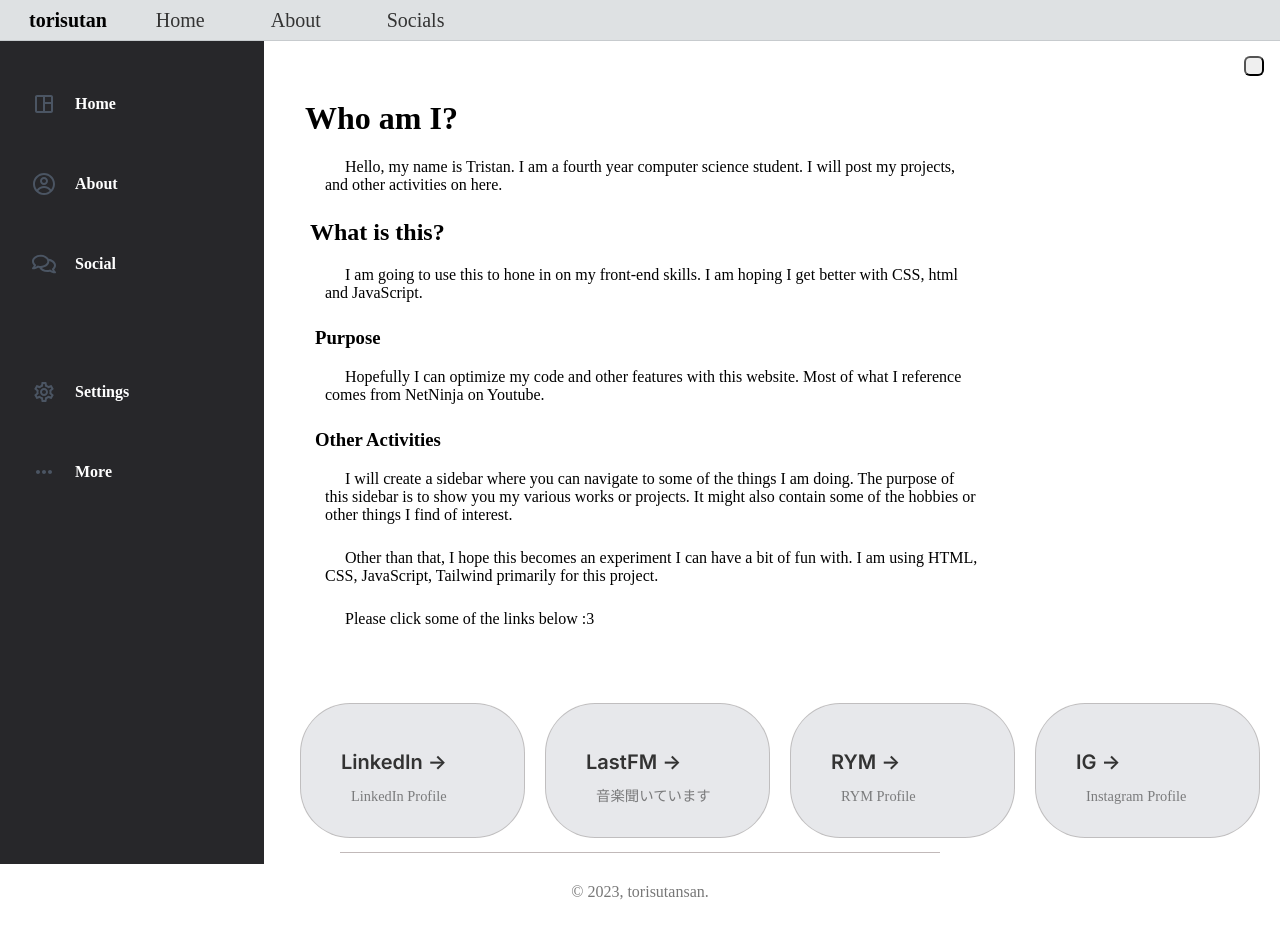
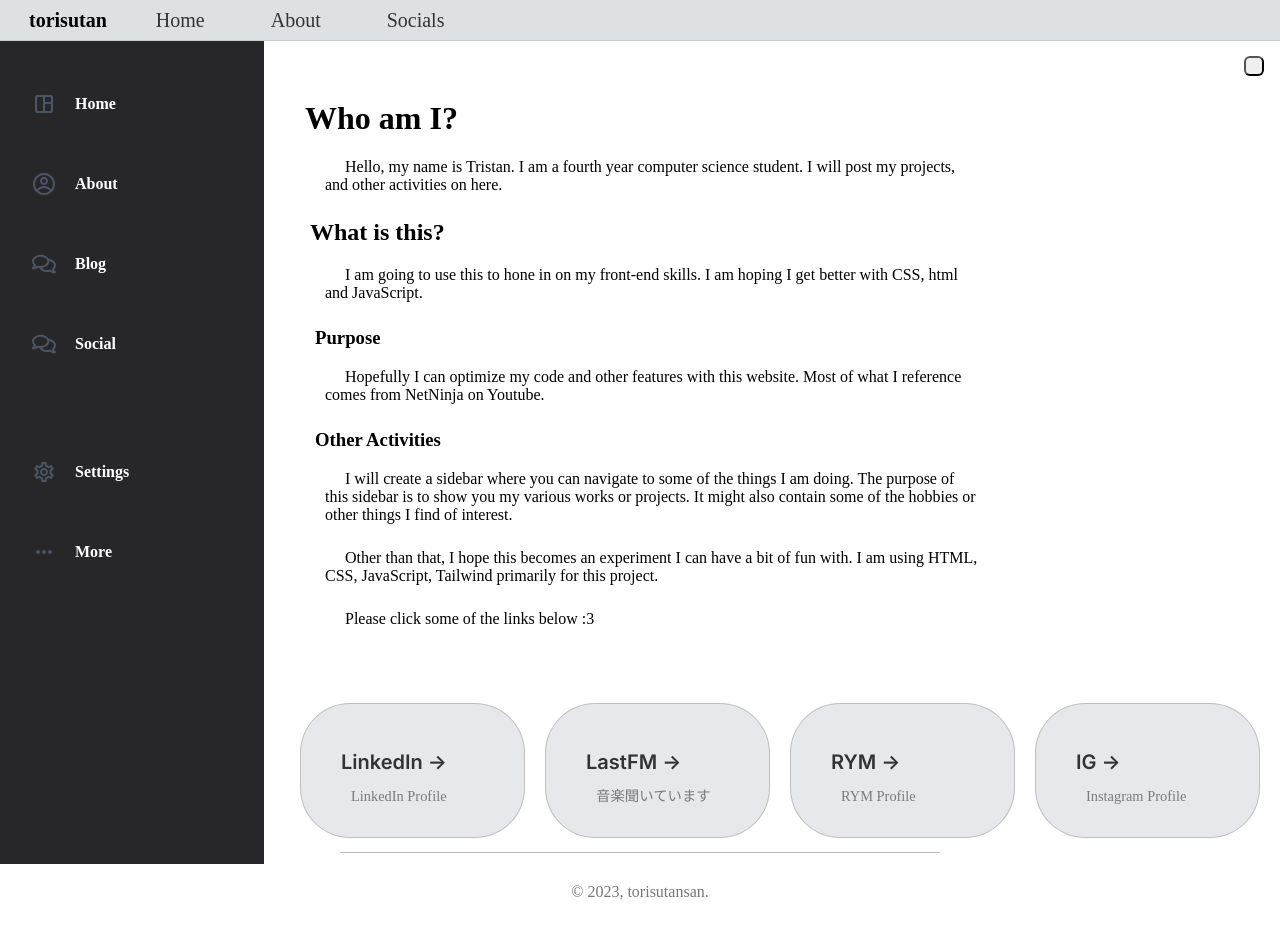
Before and after one commit to torisutansan02/torisutansan, a Next.js app: page / in a window 1280 px wide. Shown: the top 938 px of the page. Built offline with nearby package versions, Linux system fonts and the light colour scheme; a web font is replaced by a local one.

Commit message:
Adding server props for my blog

```diff
--- a/components/Sidebar.js
+++ b/components/Sidebar.js
@@ -37,6 +37,12 @@ function Sidebar() {
                 <CgProfile className="text-2xl text-gray-600 group-hover:text-white " />
                 <h3 className="text-base text-white group-hover:text-white font-semibold ">
                   About
+                </h3>
+              </Link>
+              <Link className="flex  mb-2 justify-start items-center gap-1 pl-5 hover:bg-gray-900 p-2 rounded-md group cursor-pointer hover:shadow-lg m-auto" href = "/blog">
+                <FaRegComments className="text-2xl text-gray-600 group-hover:text-white " />
+                <h3 className="text-base text-white group-hover:text-white font-semibold ">
+                  Blog
                 </h3>
               </Link>
               <Link className="flex  mb-2 justify-start items-center gap-1 pl-5 hover:bg-gray-900 p-2 rounded-md group cursor-pointer hover:shadow-lg m-auto" href = "/socials">
--- a/pages/socials.js
+++ b/pages/socials.js
@@ -7,6 +7,7 @@ function Socials() {
         <>
             <Navbar />
             <Sidebar></Sidebar>
+
             <h1> Here are a couple of links to my socials. </h1>
 
             <Footer />
```
Also changed, not shown: package.json (+7 -0 lines), 1 other file (tests, documents, lock files or other folders).
